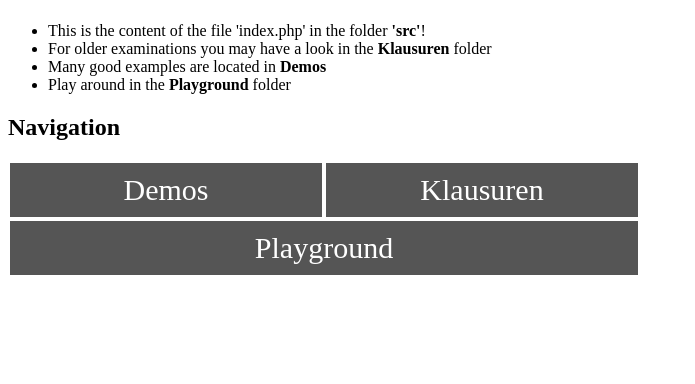
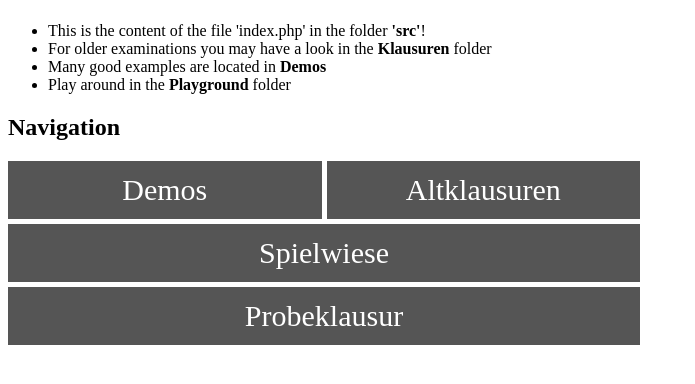
Before and after one commit to ancuong1610/EWA_PizzaService, a PHP site: page / in a window 1280 px wide. Shown: the part 58-442 px from the top of the page, without its empty margins (0-695 px from the left). Run offline with PHP 8.4, Linux system fonts and the light colour scheme.

Commit message:
Added exam_probe to navigation. Text changes.

```diff
--- a/src/index.css
+++ b/src/index.css
@@ -4,6 +4,10 @@
     font-size: 30px;
     text-align: center;
     max-width: 50%;
+
+    gap: 5px;
+
+    margin-bottom: 5px;
 }
 
 .flex-item {
@@ -14,23 +18,24 @@
 
     flex: 50%;
 
-    border: 2px solid #fff;
+    border: 2px solid #555555;
     text-decoration: none;
+
+    transition: background-color 0.4s ease, border-color 0.4s ease, color 0.4s ease;
 }
 
 .flex-item--warning {
     background-color: #000;
+    border-color: #000;
 }
 
 .flex-item.flex-item--warning:hover {
     background-color: #fff;
-    border-color: #000;
     color: #000;
 }
 
 .flex-item:hover {
     background-color: #fff;
-    border-color: #555555;
     color: #555555;
 }
 
--- a/src/index.php
+++ b/src/index.php
@@ -12,7 +12,7 @@ $Exam="";
 $ExamInfo="";
 if (is_dir("Exam")) {
     $ExamInfo="<li><strong>Use the folder Exam (located in src/Exam) for your solution of the examination. Do not use any other folder!</strong></li>";
-    $Exam = "<a class=\"flex-item flex-item--warning\" href=\"./Exam\">Exam</a>";
+    $Exam = "<a class=\"flex-item flex-item--warning\" href=\"./Exam\">Klausur</a>";
 }
 
 echo <<<HTML
@@ -40,13 +40,14 @@ echo <<<HTML
     <h2>Navigation</h2>
     <div class="flex-container">
         <a href="./Demos" class="flex-item">Demos</a>
-        <a href="./Klausuren" class="flex-item">Klausuren</a>
+        <a href="./Klausuren" class="flex-item">Altklausuren</a>
     </div>
     <div class="flex-container">
         $Prak
-        <a href="./Playground" class="flex-item">Playground</a>
+        <a href="./Playground" class="flex-item">Spielwiese</a>
     </div>
     <div class="flex-container">
+        <a href="./Exam_Probe" class="flex-item">Probeklausur</a>
         $Exam
     </div>
 </main>
```
